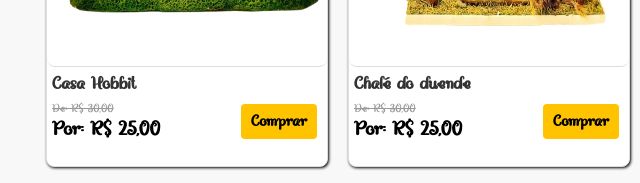
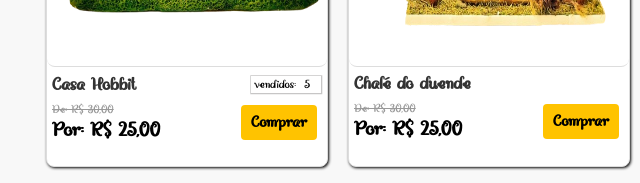
Before and after one commit to jhorgeluiz/Loja-Arte-Bela-Artesanatos, a plain HTML site: page index.html in a window 1280 px wide. Shown: the part 617-800 px from the top of the page, 0-640 px from the left. Drawn offline with Linux system fonts and the light colour scheme.

Commit message:
atualização

```diff
--- a/estilo/style.css
+++ b/estilo/style.css
@@ -603,4 +603,22 @@
         color: #ddd;
         width: 400px;
     }
+    aside {
+        display: flex;
+        justify-content: space-between;
+        align-items: center;
+        font-size: 12px;
+    }
+    aside p {
+        color: black;
+        margin: 6px;
+        padding: 3px;
+        box-shadow: 0.3px 0.3px 0.3px 1px rgb(199, 198, 198);
+
+    }
+    aside span {
+        border-radius: 5px;
+        margin: 5px;
+        padding: 3px;
+    }
 }
--- a/index.html
+++ b/index.html
@@ -38,7 +38,8 @@
         <section id="itemsContainer" class="container_principal">
             <div class="container_conteudo" data-price="25">
                 <img id="hobbit" class="img_produto" src="imagens/casahobit1.png" alt="">
-                <h2>Casa Hobbit</h2>
+                <aside><h2>Casa Hobbit</h2> <p>vendidos:<span>5</span></p></aside>
+
                 <p class="preco_ant">De: R$ 30,00</p>
                 <p class="preco_novo">Por: R$ 25,00</p>
                 <button onclick="CasaHobbit()" class="bt_comprar">Comprar</button>
```
